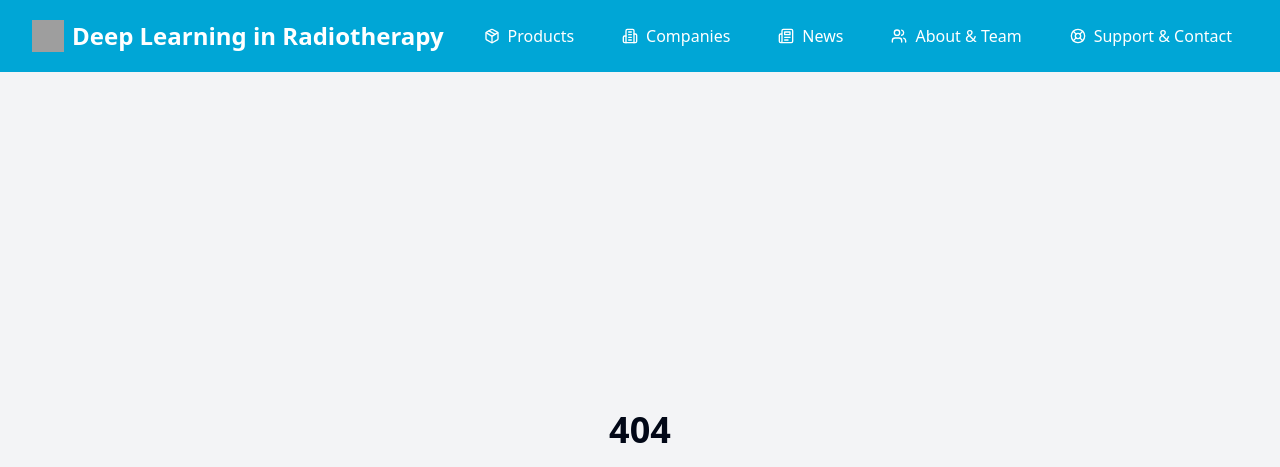
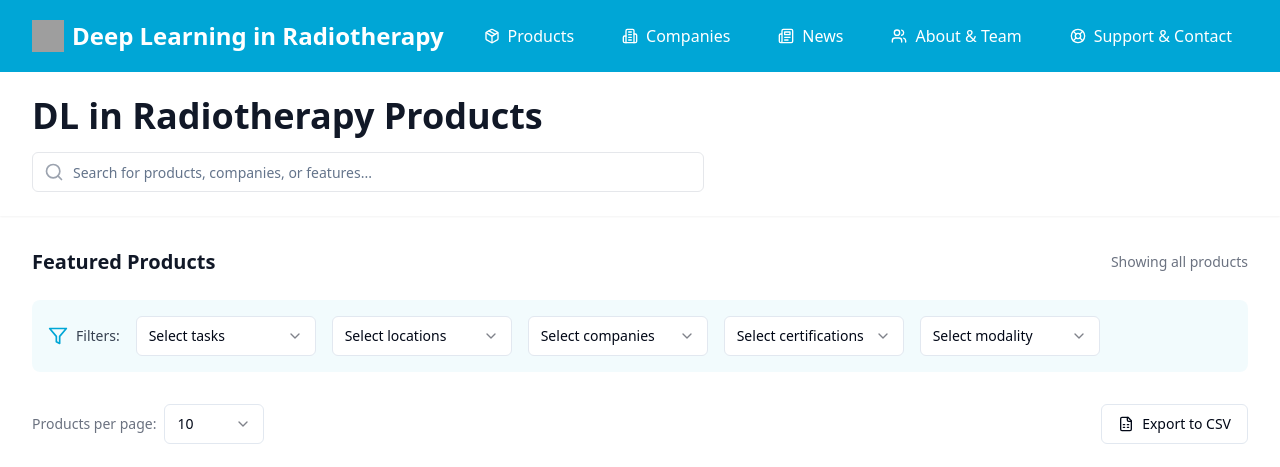
Before and after one commit to DLinRT-eu/website, a React (Vite) app: page /products in a window 1280 px wide. Before the commit this address had no page. Shown: the top 467 px of the page. Built offline with nearby package versions, Linux system fonts and the light colour scheme; grey boxes are pictures that could not be loaded.

Commit message:
Refactor: Update product listing and search
-   Modified the product listing page to focus on the "AI in Radiotherapy Products" section and the search functionality.
-   Replaced instances of "AI" with "DL" in relevant sections, excluding company and product names.

```diff
--- a/src/App.tsx
+++ b/src/App.tsx
@@ -1,3 +1,4 @@
+
 import { Toaster } from "@/components/ui/toaster";
 import { Toaster as Sonner } from "@/components/ui/sonner";
 import { TooltipProvider } from "@/components/ui/tooltip";
@@ -13,6 +14,7 @@ import Companies from "./pages/Companies";
 import News from "./pages/News";
 import Support from "./pages/Support";
 import NewsDetail from "./pages/NewsDetail";
+import Products from "./pages/Products";
 
 const queryClient = new QueryClient();
 const BASE_URL = import.meta.env.BASE_URL || '/ai-rad-product-finder/';
@@ -26,6 +28,7 @@ const App = () => (
         <Header />
         <Routes>
           <Route path="/" element={<Index />} />
+          <Route path="products" element={<Products />} />
           <Route path="maintenance-team" element={<MaintenanceTeam />} />
           <Route path="donate" element={<Donate />} />
           <Route path="product/:id" element={<ProductDetails />} />
--- a/src/components/Header.tsx
+++ b/src/components/Header.tsx
@@ -23,7 +23,7 @@ const Header = () => {
         <nav className="hidden md:flex">
           <ul className="flex space-x-4">
             <li>
-              <Link to="/" className="flex items-center px-4 py-2 hover:text-white/90">
+              <Link to="/products" className="flex items-center px-4 py-2 hover:text-white/90">
                 <Package className="w-4 h-4 mr-2" />
                 Products
               </Link>
--- a/src/components/SearchHeader.tsx
+++ b/src/components/SearchHeader.tsx
@@ -7,7 +7,7 @@ const SearchHeader = () => {
     <header className="w-full bg-white shadow-sm py-6 px-4 md:px-8">
       <div className="max-w-7xl mx-auto">
         <h1 className="text-3xl md:text-4xl font-bold text-gray-900 mb-4">
-          AI in Radiotherapy Products
+          DL in Radiotherapy Products
         </h1>
         <div className="relative max-w-2xl">
           <Search className="absolute left-3 top-2.5 h-5 w-5 text-gray-400" />
--- a/src/pages/Index.tsx
+++ b/src/pages/Index.tsx
@@ -1,63 +1,15 @@
 
-import React, { useState } from 'react';
+import React from 'react';
 import IntroSection from "@/components/IntroSection";
 import NewsSection from "@/components/NewsSection";
-import SearchHeader from "@/components/SearchHeader";
-import ProductGrid from "@/components/ProductGrid";
-import FilterBar from "@/components/FilterBar";
 import { Link } from "react-router-dom";
 
-interface FilterState {
-  tasks: string[];
-  locations: string[];
-  companies: string[];
-  certifications: string[];
-  modalities: string[];
-}
-
 const Index = () => {
-  const [filtersActive, setFiltersActive] = useState(false);
-  const [currentFilters, setCurrentFilters] = useState<FilterState>({
-    tasks: [],
-    locations: [],
-    companies: [],
-    certifications: [],
-    modalities: [],
-  });
-
-  const handleResetFilters = () => {
-    const event = new CustomEvent('resetFilters');
-    window.dispatchEvent(event);
-    setFiltersActive(false);
-    setCurrentFilters({
-      tasks: [],
-      locations: [],
-      companies: [],
-      certifications: [],
-      modalities: [],
-    });
-  };
-
   return (
     <div className="min-h-screen bg-white">
       <IntroSection />
       <NewsSection />
-      <SearchHeader />
       <main className="max-w-7xl mx-auto px-4 md:px-8 py-8">
-        <div className="flex justify-between items-center mb-6">
-          <h2 className="text-xl font-semibold text-gray-900">Featured Products</h2>
-          <button
-            onClick={handleResetFilters}
-            className="text-sm text-gray-500 hover:text-[#00A6D6] transition-colors cursor-pointer"
-          >
-            Showing {filtersActive ? 'filtered' : 'all'} products
-          </button>
-        </div>
-        <FilterBar
-          onFiltersChange={setFiltersActive}
-          onFilterUpdate={setCurrentFilters}
-        />
-        <ProductGrid filters={currentFilters} />
         <footer className="mt-16 border-t border-gray-200 pt-8 pb-12">
           <div className="flex justify-center space-x-8">
             <Link
--- /dev/null
+++ b/src/pages/Products.tsx
@@ -0,0 +1,61 @@
+
+import SearchHeader from "@/components/SearchHeader";
+import ProductGrid from "@/components/ProductGrid";
+import FilterBar from "@/components/FilterBar";
+import { useState } from "react";
+
+interface FilterState {
+  tasks: string[];
+  locations: string[];
+  companies: string[];
+  certifications: string[];
+  modalities: string[];
+}
+
+const Products = () => {
+  const [filtersActive, setFiltersActive] = useState(false);
+  const [currentFilters, setCurrentFilters] = useState<FilterState>({
+    tasks: [],
+    locations: [],
+    companies: [],
+    certifications: [],
+    modalities: [],
+  });
+
+  const handleResetFilters = () => {
+    const event = new CustomEvent('resetFilters');
+    window.dispatchEvent(event);
+    setFiltersActive(false);
+    setCurrentFilters({
+      tasks: [],
+      locations: [],
+      companies: [],
+      certifications: [],
+      modalities: [],
+    });
+  };
+
+  return (
+    <div className="min-h-screen bg-white">
+      <SearchHeader />
+      <main className="max-w-7xl mx-auto px-4 md:px-8 py-8">
+        <div className="flex justify-between items-center mb-6">
+          <h2 className="text-xl font-semibold text-gray-900">Featured Products</h2>
+          <button
+            onClick={handleResetFilters}
+            className="text-sm text-gray-500 hover:text-[#00A6D6] transition-colors cursor-pointer"
+          >
+            Showing {filtersActive ? 'filtered' : 'all'} products
+          </button>
+        </div>
+        <FilterBar
+          onFiltersChange={setFiltersActive}
+          onFilterUpdate={setCurrentFilters}
+        />
+        <ProductGrid filters={currentFilters} />
+      </main>
+    </div>
+  );
+};
+
+export default Products;
```
